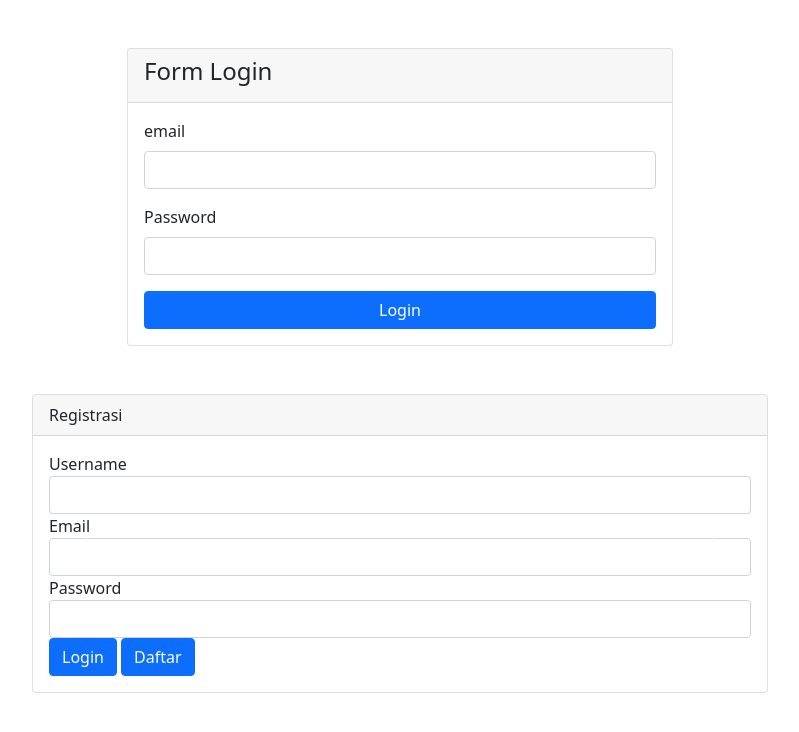
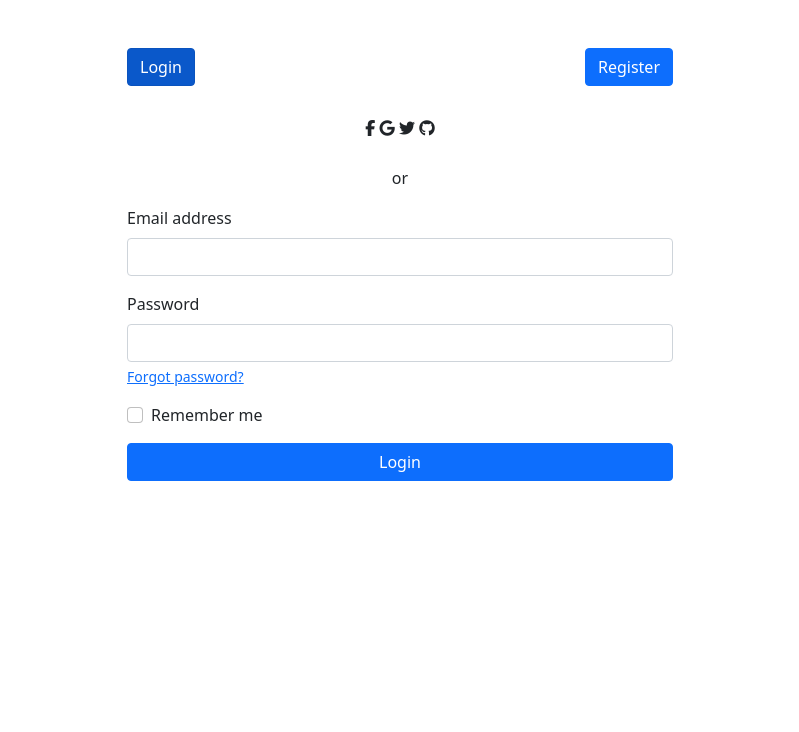
Before and after one commit to 672019111/flask-try-gea, a Flask app: page /login in a window 1280 px wide. Shown: the top 732 px of the page, without its empty margins (240-1039 px from the left). Run offline with Flask 2, Linux system fonts and the light colour scheme; some libraries are stand-ins or nearby versions.

Commit message:
aunthentifikasi

```diff
--- a/application/templates/outh/login.html
+++ b/application/templates/outh/login.html
@@ -32,12 +32,51 @@
     <!-- Menambahkan ikon untuk aplikasi web di perangkat Android -->
     <meta name="mobile-web-app-capable" content="yes">
     <link rel="icon" sizes="192x192" href="{{ url_for('static', filename='/assets/img/icon.png') }}">
+    <!-- Bootstrap CSS -->
+    <!-- <link rel="stylesheet" href="https://cdn.jsdelivr.net/npm/bootstrap@5.0.0/dist/css/bootstrap.min.css"
+        integrity="sha384-Vuo1JvPVyKtWfEhpzT+T9gH+cGJZ3q+//t+FpCtLJxjfxhCtJd0NE+PskXl5z+A4" crossorigin="anonymous"> -->
 
 
+    <style>
+        .social-icons {
+            text-align: center;
+            line-height: 3rem;
+            /* sesuaikan dengan tinggi dari elemen parent */
+        }
+
+        .social-icons i {
+            display: inline-block;
+            vertical-align: middle;
+        }
+
+        /* Style for active button */
+        .active {
+            background-color: #007bff;
+            color: #fff;
+        }
+
+        /* Style for social media icons */
+        .social-icons a {
+            display: inline-block;
+            color: #fff;
+            font-size: 24px;
+            text-align: center;
+            width: 40px;
+            height: 40px;
+            line-height: 40px;
+            margin-right: 10px;
+            background-color: rgba(255, 255, 255, 0.2);
+            border-radius: 50%;
+        }
+
+        .social-icons a:hover {
+            background-color: rgba(255, 255, 255, 0.5);
+        }
+    </style>
 </head>
 
 <body>
-    <div class="container">
+    <!-- <div class="container">
         <div class="row justify-content-center mt-5">
             <div class="col-md-6">
                 <div class="card">
@@ -45,7 +84,6 @@
                         <h4>Form Login</h4>
                     </div>
                     <div class="card-body">
-                        <!-- <form id="login-form" > -->
                         <form action="{{ url_for('login') }}" method="POST">
                             <div class="mb-3">
                                 <label for="email" class="form-label">email</label>
@@ -63,9 +101,9 @@
                 </div>
             </div>
         </div>
-    </div>
+    </div> -->
 
-    <div class="container mt-5">
+    <!-- <div class="container mt-5">
         <div class="row justify-content-center">
             <div class="col-md-8">
                 <div id="myCarousel" class="carousel slide" data-bs-ride="carousel">
@@ -76,7 +114,6 @@
                             aria-label="Slide 2"></button>
                     </div>
                     <div class="carousel-inner">
-                        <!-- Registrasi Form -->
                         <div class="carousel-item active">
                             <div class="card">
                                 <div class="card-header">
@@ -106,7 +143,6 @@
                                 </div>
                             </div>
                         </div>
-                        <!-- Login Form -->
                         <div class="carousel-item">
                             <div class="card">
                                 <div class="card-header">
@@ -145,9 +181,109 @@
                 </div>
             </div>
         </div>
+    </div> -->
+    <!--  -->
+    <div class="container">
+        <div class="row justify-content-center mt-5">
+            <div class="col-md-6">
+                <div class="d-flex justify-content-between mb-3">
+                    <!-- Navigation button to switch between Login and Register -->
+                    <button class="btn btn-primary active" id="btn-login">Login</button>
+                    <button class="btn btn-primary" id="btn-register">Register</button>
+                </div>
+
+                <!-- Social media icons -->
+                <div class="social-icons mb-3">
+                    <i class="fab fa-facebook-f"></i>
+                    <i class="fab fa-google"></i>
+                    <i class="fab fa-twitter"></i>
+                    <i class="fab fa-github"></i>
+                </div>
+
+                <div class="mb-3">
+                    <p class="text-center mb-0">or</p>
+                </div>
+
+                <!-- Login Form -->
+                <form action="{{ url_for('login') }}" method="POST">
+                    <div class="mb-3">
+                        <label for="email" class="form-label">Email address</label>
+                        <input type="email" class="form-control" id="email" name="email">
+                    </div>
+                    <div class="mb-3">
+                        <label for="password" class="form-label">Password</label>
+                        <input type="password" class="form-control" id="password" name="password">
+                        <div class="form-text"><a href="#">Forgot password?</a></div>
+                    </div>
+                    <div class="mb-3 form-check">
+                        <input type="checkbox" class="form-check-input" id="remember-me" name="remember-me">
+                        <label class="form-check-label" for="remember-me">Remember me</label>
+                    </div>
+                    <button type="submit" class="btn btn-primary w-100">Login</button>
+                </form>
+
+                <!-- Register Form -->
+                <form id="form-register" style="display: none;">
+                    <div class="mb-3">
+                        <label for="register-name" class="form-label">Name</label>
+                        <input type="text" class="form-control" id="register-name" name="register-name">
+                    </div>
+                    <div class="mb-3">
+                        <label for="register-email" class="form-label">Email address</label>
+                        <input type="email" class="form-control" id="register-email" name="register-email">
+                    </div>
+                    <div class="mb-3">
+                        <label for="register-password" class="form-label">Password</label>
+                        <input type="password" class="form-control" id="register-password" name="register-password">
+                    </div>
+                    <div class="mb-3 form-check">
+                        <input type="checkbox" class="form-check-input" id="terms" name="terms">
+                        <label class="form-check-label" for="terms">I have read and agree to the terms and
+                            conditions</label>
+                    </div>
+                    <button type="submit" class="btn btn-primary w-100">Register</button>
+                </form>
+            </div>
+        </div>
     </div>
+
+
+
 </body>
 <script>
+    // Switch between Login and Register forms
+    const btnLogin = document.querySelector('#btn-login');
+    const btnRegister = document.querySelector('#btn-register');
+    // const formLogin = document.querySelector('#form-login');
+    // const formRegister = document.querySelector('#form-register');
+
+    btnLogin.addEventListener('click', () => {
+        btnLogin.classList.add('active');
+        btnRegister.classList.remove('active');
+        formLogin.style.display = 'block';
+        formRegister.style.display = 'none';
+    });
+
+    btnRegister.addEventListener('click', () => {
+        btnLogin.classList.remove('active');
+        btnRegister.classList.add('active');
+        formLogin.style.display = 'none';
+        formRegister.style.display = 'block';
+    });
+
+    // // Submit Login form
+    // const formLoginSubmit = (e) => {
+    //     e.preventDefault();
+    //     console.log('Login form submitted');
+    // }
+    // formLogin.addEventListener('submit', formLoginSubmit);
+
+    // // Submit Register form
+    // const formRegisterSubmit = (e) => {
+    //     e.preventDefault();
+    //     console.log('Register form submitted');
+    // }
+    // formRegister.addEventListener('submit', formRegisterSubmit);
 </script>
 
 </html>
```
